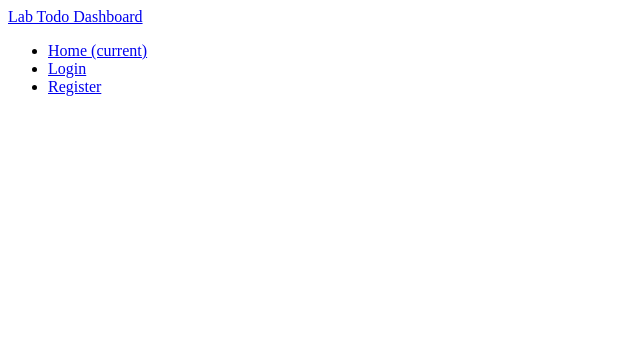
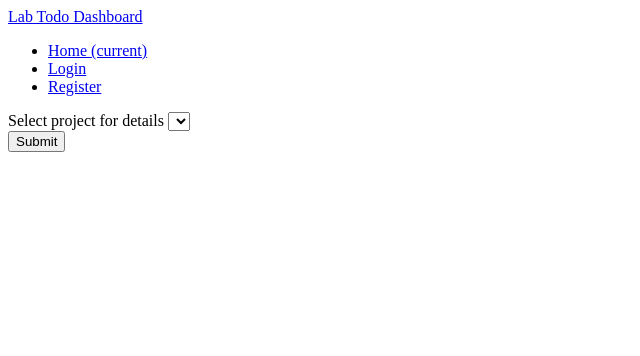
Before and after one commit to sukhanova/TODO-App, a Flask app: page / in a window 1280 px wide. Shown: the top 356 px of the page, without its empty margins (0-640 px from the left). Run offline with Flask 2, Linux system fonts and the light colour scheme; data that the repository does not hold is empty.

Commit message:
Completed user auth

```diff
--- a/model.py
+++ b/model.py
@@ -48,7 +48,7 @@ class User(ModelMix, db.Model):
 
 
 
-class Project(db.Model):
+class Project(ModelMix, db.Model):
     """A project table in task_tracking database."""
 
     __tablename__ = 'projects'
@@ -74,7 +74,7 @@ class Project(db.Model):
 
 
 
-class Task(db.Model):
+class Task(ModelMix, db.Model):
     """A task table in task_tracking database."""
 
     __tablename__ = "tasks"
--- a/server.py
+++ b/server.py
@@ -11,10 +11,36 @@ app = Flask(__name__)
 app.secret_key = "dev"
 app.jinja_env.undefined = StrictUndefined
 
+
+# ------- Guest Routes ------- :
+
 @app.route('/')
 def index():
     """View the homepage"""
-    return render_template("index.html")
+
+    projects = Project.query.order_by(Project.title.asc()).all()
+    return render_template("index.html",
+                           projects=projects)
+
+
+@app.route('/details', methods=['POST'])
+def show_details():
+	"""Renders description and details in place on index.html"""
+
+	project_title = request.form.get('project_title')
+
+	project = Project.query.filter(Project.title==project_title).first()
+
+	return jsonify({'name': project.title,
+				    'description': project.description,
+                    'start_date': project.start_date})
+
+
+@app.route('/about')
+def show_about():
+	"""About page"""
+
+	return render_template('about.html')
 
 
 @app.route('/register')
@@ -23,6 +49,7 @@ def register_user():
 
 	return render_template("register.html")
 
+
 @app.route('/login')
 def login_form():
 	"""User login page"""
@@ -30,8 +57,7 @@ def login_form():
 	return render_template('login.html')
 
 
-# ------- Auth Routes -------
-
+# ------- Auth Routes -------:
 
 @app.route('/api/auth', methods=['POST'])
 def login():
@@ -72,15 +98,30 @@ def register_auth():
 		app.logger.info(f'New user {user.user_id} created. Logging in...')
 		session['user_id'] = user.user_id
 
-		return redirect(f'/users/{user_id}')
+		return redirect(f'/users/{user.user_id}')
 
 
+# ------- User Routes -------:
 
-# @app.route('/welcome')
-# def say_hello():
-#     """Collect users first and last name."""
+@app.route('/users/<int:user_id>')
+def get_user(user_id):
+	"""Shows users their profile page"""
+	user = User.query.get(user_id)
+	app.logger.info(f'Current user = {user}')
 
-#     return render_template("homepage.html")
+	return render_template('profile.html', user=user)
+
+
+@app.route('/projects')
+def select_project_form():
+    """User choosing project they working on"""
+    project_id = request.args.get("project")
+
+    project = Project.query.get(project_id)
+
+    return render_template("project_details.html", project=project)
+
+
 
 
 # @app.route('/greet')
--- a/templates/index.html
+++ b/templates/index.html
@@ -1,5 +1,49 @@
 {% extends 'base.html' %}
+
+	<style>
+		body { margin: 0; padding: 0; }
+		#map { position: absolute; top: 0; bottom: 0; width: 100%; }
+	</style>
+
 
 {% block content %}
 
+	<div class="container-fluid">
+		<div class="col">
+			<form id="select-details" method="post" action="/details">
+
+				<div class="form-group row">
+					<label>Select project for details</label>
+					<select class="form-control" id="project-title-field" name="project_title">
+						<!-- for loop to display all projects names -->
+						{% for project in projects %}
+							<option value="{{ project.title }}">{{ project.title }}
+							</option>
+						{% endfor %}
+					</select>
+				</div>
+
+				<div class="form-group row">
+					<button type="submit" class="btn btn-outline-secondary">Submit</button>
+				</div>
+
+			</form>
+		</div>
+	</div>
+
+
+    <!-- 	display details here -->
+
+    <div class="container-fluid">
+        <div class="d-flex justify-content-center">
+            <h2 id="show-title"></h2>
+        </div>
+
+
+        <div class="d-flex justify-content-center" id="details">
+            <p id="show-description"></p>
+        </div>
+    </div>
+
+	<!-- <script type="text/javascript" src="static/main.js"></script> -->
 {% endblock %}
```
Also changed, not shown: templates/about.html (added, +22 -0 lines), templates/profile.html (+6 -7 lines), templates/tasks.html (added, +28 -0 lines), templates/welcome.html (deleted, +0 -27 lines).
